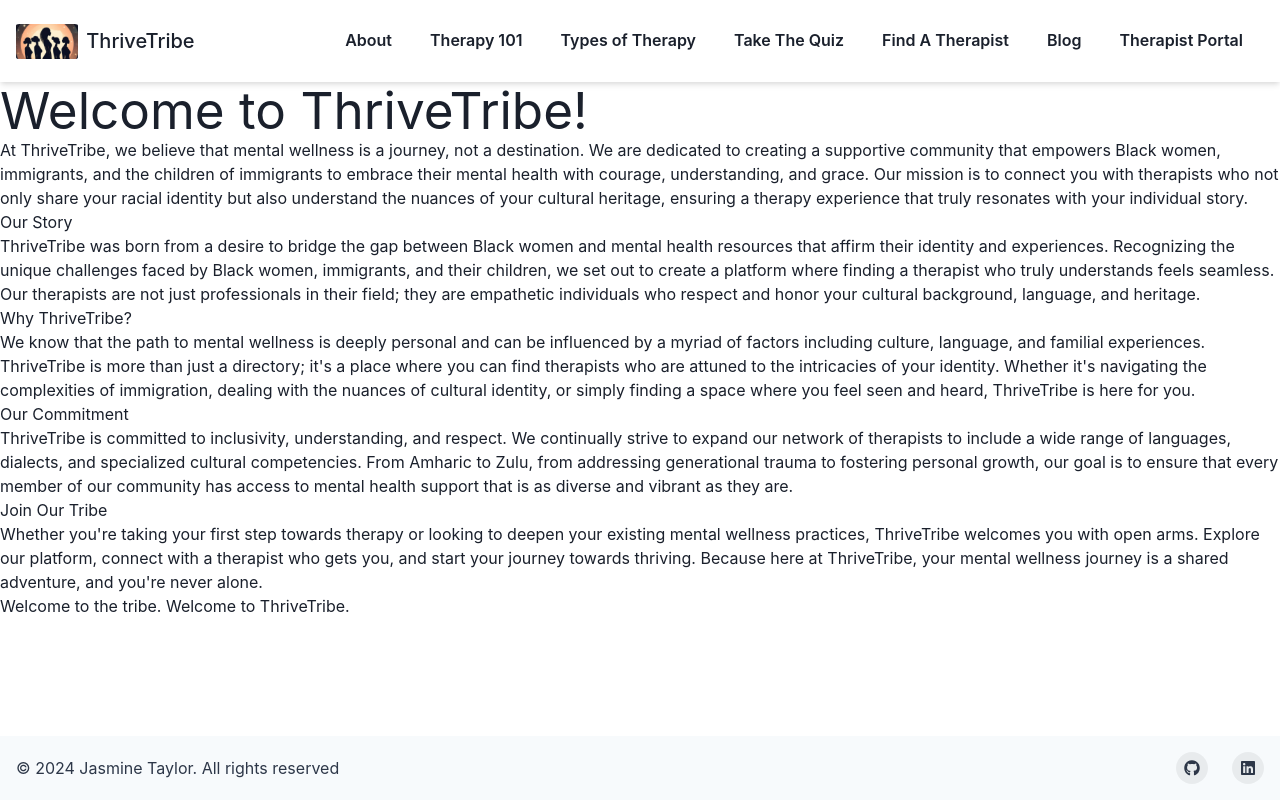
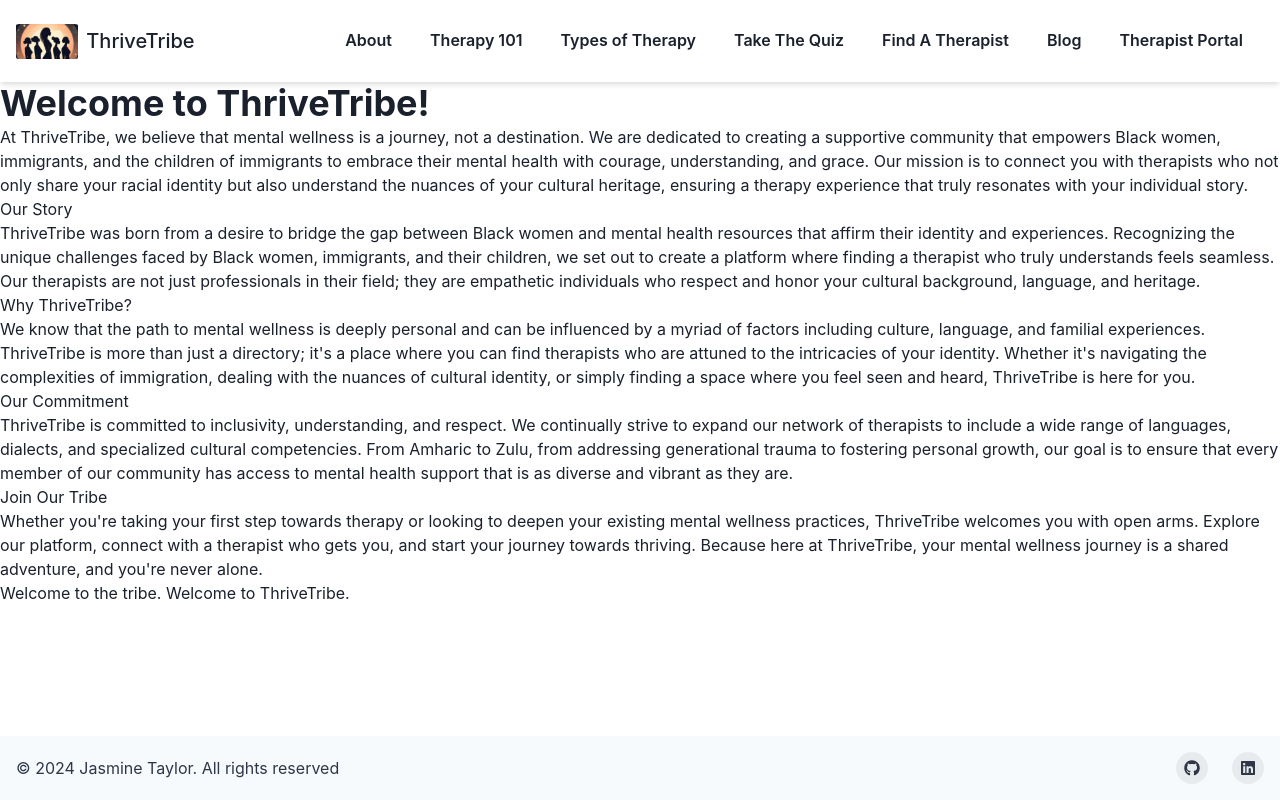
Before and after one commit to codewithjazzy/thrivetribe, a React (Vite) app: page /about in a window 1280 px wide. Built offline with nearby package versions, Linux system fonts and the light colour scheme; no server answers.

Commit message:
frontend styling

```diff
--- a/src/client/pages/About.jsx
+++ b/src/client/pages/About.jsx
@@ -1,10 +1,13 @@
-
+import {
+    Box,
+    Heading
+} from "@chakra-ui/react"
 
 export default function About(){
     return (
-        <main>
+        <Box as="main">
             <section className="">
-                <h1>Welcome to ThriveTribe!</h1>
+                <Heading as="h1">Welcome to ThriveTribe!</Heading>
                 <p>
                 At ThriveTribe, we believe that mental wellness is a journey, not a destination. We are dedicated to creating a supportive community that empowers Black women, immigrants, and the children of immigrants to embrace their mental health with courage, understanding, and grace. Our mission is to connect you with therapists who not only share your racial identity but also understand the nuances of your cultural heritage, ensuring a therapy experience that truly resonates with your individual story.
                 </p>
@@ -41,6 +44,6 @@ export default function About(){
             <section className="">
                 <span>Welcome to the tribe. Welcome to ThriveTribe.</span>
             </section>
-        </main>
+        </Box>
     )
 }
```
